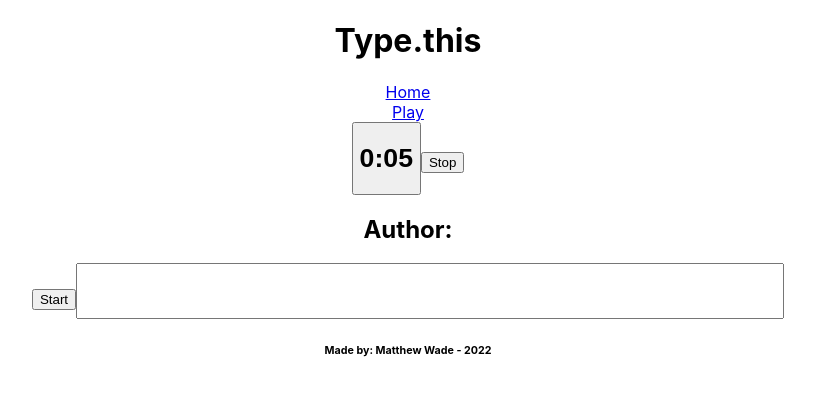
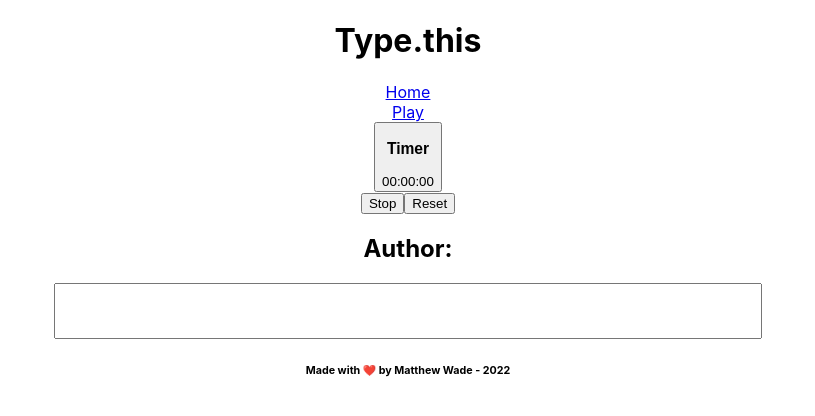
Before and after one commit to tylerwade124/type-this, a React (Create React App) app in the folder react-type-this/: page /game in a window 1280 px wide. Shown: the top 416 px of the page, without its empty margins (232-1047 px from the left). Built offline with nearby package versions, Linux system fonts and the light colour scheme; no server answers.

Commit message:
timer working

```diff
--- a/react-type-this/src/components/Footer.jsx
+++ b/react-type-this/src/components/Footer.jsx
@@ -1,7 +1,9 @@
-export default function () {
+
+
+export default function Footer () {
     return (
         <div>
-            <h6>Made by: Matthew Wade - 2022</h6>
+            <h6>Made with <span role="img" aria-label="sheep">❤️</span> by Matthew Wade - 2022</h6>
         </div>
     )
 }
--- a/react-type-this/src/components/Game.jsx
+++ b/react-type-this/src/components/Game.jsx
@@ -34,7 +34,7 @@ export default function Game () {
 
         for (let i = 0; i < splitArray.length; i++) {
             let word = splitArray[i]
-            if (userInput == splitArray[i]) {
+            if (userInput === splitArray[i]) {
                 console.log(word)
                 setUserInput('')
             }
@@ -43,7 +43,7 @@ export default function Game () {
     }
 
 
-
+//make handle submit stop timer, and display WPM
     const handleSubmit = (e) => {
         e.preventDefault()
             if (userInput === game.en) {
@@ -77,12 +77,6 @@ export default function Game () {
                     <h3>{game.en}</h3>
 
                     <input
-                        className="start-button"
-                        type="button"
-                        value="Start"
-                        />
-
-                    <input
                         className="user-input"
                         type="text"
                         value={userInput}
--- a/react-type-this/src/components/Timer.jsx
+++ b/react-type-this/src/components/Timer.jsx
@@ -1,56 +1,34 @@
-import { useEffect, useState } from 'react'
+import { useState, useEffect } from 'react'
 
-export default function Timer () {
-
-    const [seconds, setSeconds] = useState(0)
-    const [minutes, setMinutes] = useState(0)
-
-
-    var timer=false
-
+export default function Stopwatch () {
+    const [time, setTime] = useState(0);
+    const [running, setRunning] = useState(false);
     useEffect(() => {
-        timer=setInterval(()=>{
-            setSeconds(seconds+1)
-
-            if(seconds===59) {
-                setMinutes(minutes+1)
-                setSeconds(0)
-            }
-        }, 1000)
-        return ()=> clearInterval(timer)
-
-    })
-
-    const restart=()=>{
-        setSeconds(0)
-        setMinutes(0)
-    }
-
-    const stop = () => {
-        clearInterval(timer)
-        }
-
-
-
-
-
-
+      let interval;
+      if (running) {
+        interval = setInterval(() => {
+          setTime((prevTime) => prevTime + 10);
+        }, 10);
+      } else if (!running) {
+        clearInterval(interval);
+      }
+      return () => clearInterval(interval);
+    }, [running]);
     return (
-        <div className="timer">
-            <div className="container">
-                <div className="timer_container">
-
-                    <button
-                        className="timer-start"
-                        onClick={restart}>
-                    <h1>{minutes<10? ""+minutes: minutes}:{seconds<10? "0"+seconds: seconds}</h1>
-                    </button>
-                    <button onClick={stop}>Stop</button>
-
-
-                </div>
-            </div>
+      <div className="stopwatch">
+        <div className="buttons">
+          <button onClick={() => setRunning(true)}>
+          <div className="numbers">
+            <h3>Timer</h3>
+            <span>{("0" + Math.floor((time / 60000) % 60)).slice(-2)}:</span>
+            <span>{("0" + Math.floor((time / 1000) % 60)).slice(-2)}:</span>
+            <span>{("0" + ((time / 10) % 100)).slice(-2)}</span>
+          </div>
+          </button>
+          <br/>
+          <button onClick={() => setRunning(false)}>Stop</button>
+          <button onClick={() => setTime(0)}>Reset</button>
         </div>
-    )
-
-}
+      </div>
+    );
+  };
```
